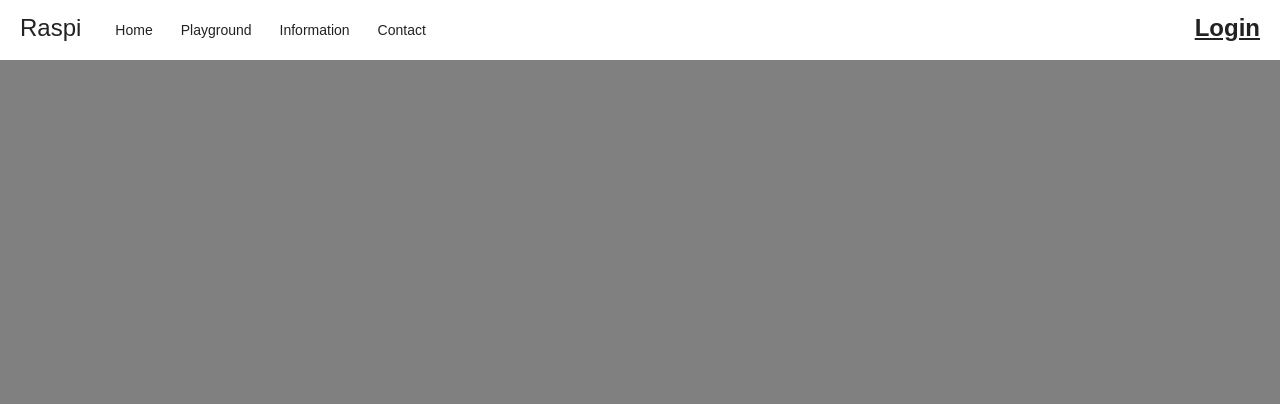
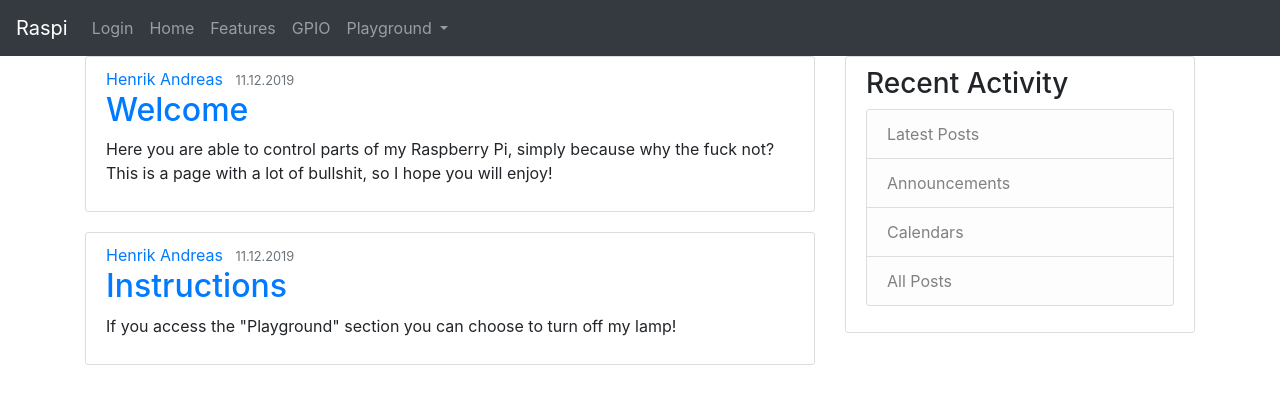
Before and after one commit to HenrikAndreas/flaskWebServer, a Flask app: page / in a window 1280 px wide. Shown: the top 404 px of the page. Run offline with Flask 2, Linux system fonts and the light colour scheme; some libraries are stand-ins or nearby versions.

Commit message:
Improved design

```diff
--- a/main.py
+++ b/main.py
@@ -1,15 +1,32 @@
 from flask import Flask, render_template, url_for
+
+posts = [
+    {
+        'title' : 'Welcome',
+        'author' : 'Henrik Andreas',
+        'date' : '11.12.2019',
+        'content' : 'Here you are able to control parts of my Raspberry Pi, simply because why the fuck not? This is a page with a lot of bullshit, so I hope you will enjoy!'
+        },
+    {
+        'title' : 'Instructions',
+        'author' : 'Henrik Andreas',
+        'date' : '11.12.2019',
+        'content' : 'If you access the "Playground" section you can choose to turn off my lamp!'
+    }
+]
+
 
 app = Flask(__name__)
 
 @app.route('/')
 @app.route('/home')
 def home():
-    return render_template("index.html")
+    return render_template("index.html", posts=posts)
 
 @app.route('/login')
 def login():
-    return render_template('login.html')
+    return render_template('login.html', title = 'Login')
+
 
 
 if __name__ == "__main__":
--- a/static/main.css
+++ b/static/main.css
@@ -1,80 +1,14 @@
-* {
-    margin: 0;
-    padding: 0;
+.dropdown-menu {
+    background-color: #343A40;
 }
 
-body {
-    background-color: gray;
-    background-size: cover;
+.dropdown-menu a {
+    color: white;
 }
-
-nav {
-    width: 100%;
-    height: 60px;
-    background-color: #fff;
-}
-nav h1 a {
-    font-family: arial;
-    color: #222;
-    font-size: 24px;
-    line-height: 55px;
-    float: right;
-    padding: 0px 20px;
-}
-nav p {
-    font-family: arial;
-    color: #222;
-    font-size: 24px;
-    line-height: 55px;
-    float: left;
-    padding: 0px 20px;
-
-}
-
-nav ul {
-    float: left;
-}
-
-nav ul li {
-    float: left;
-    list-style: none;
-    position: relative;
-
-    text-decoration: none;
-}
-
-nav ul li a {
-    display: block;
-    font-family: arial;
-    color: #222;
-    font-size: 14px;
-    padding: 22px 14px;
-    text-decoration: none;
-}
-
-nav ul li a:hover {
-    background-color: #a3a3a3
-}
-nav ul li ul {
-    display: none;
-    position: absolute;
-    background-color: #fff;
-    padding: 10px;
-    border-radius: 0px 0px 4px 4px;
-}
-nav ul li:hover ul {
-    display: block;
-}
-
-nav ul li ul li {
-    width: 180px;
-    border-radius: 4px;
-}
-
-nav ul li ul li a {
-    padding: 8px 14px
-}
-
-nav ul li ul li a:hover {
-    background-color: #a3a3a3;
-}
+.content-section {
+    background: #ffffff;
+    padding: 10px 20px;
+    border: 1px solid #dddddd;
+    border-radius: 3px;
+    margin-bottom: 20px;
+  }
--- a/templates/index.html
+++ b/templates/index.html
@@ -1,32 +1,16 @@
-<!DOCTYPE html>
+{% extends 'layout.html' %}
 
-<html lang="no">
-
-    <head>
-        <meta name="viewport" content="width=device-width, initial-scale=1.0">
-        <title>Henrik Andreas</title>
-        <link rel="stylesheet" type="text/css" href="{{ url_for('static', filename='main.css')}}" />
-
-    </head>
-
-    <body>
-        <nav>
-            <p>Raspi</p>
-            <ul>
-                <li><a href="{{  url_for('home') }}">Home</a></li>
-                <li><a href="#">Playground</a>
-                    <ul>
-                      <li><a href="#">Lamp</a></li>
-                      <li><a href="#">Buzzer</a></li>
-                      <li><a href="#">Camera</a></li>
-                    </ul>
-                </li>
-                <li><a href="#">Information</a></li>
-                <li><a href="#">Contact</a></li>
-            </ul>
-
-            <h1><a href=" {{ url_for('login') }}">Login</a></h1>
-        </nav>
-    </body>
-
-</html>
+{% block content %}
+    {% for post in posts %}
+        <article class="media content-section">
+            <div class="media-body">
+            <div class="article-metadata">
+                <a class="mr-2" href="#">{{ post['author'] }}</a>
+                <small class="text-muted">{{ post['date'] }}</small>
+            </div>
+            <h2><a class="article-title" href="#">{{ post['title'] }}</a></h2>
+            <p class="article-content">{{ post['content'] }}</p>
+            </div>
+        </article>
+    {% endfor %}
+{% endblock content %}
--- /dev/null
+++ b/templates/layout.html
@@ -0,0 +1,84 @@
+<!DOCTYPE html>
+
+<html lang="no">
+
+    <head>
+        <meta charset="utf-8">
+        <meta name="viewport" content="width=device-width, initial-scale=1, shrink-to-fit=no">
+
+        <!-- Bootstrap CSS -->
+        <link rel="stylesheet" href="https://maxcdn.bootstrapcdn.com/bootstrap/4.0.0/css/bootstrap.min.css" integrity="sha384-Gn5384xqQ1aoWXA+058RXPxPg6fy4IWvTNh0E263XmFcJlSAwiGgFAW/dAiS6JXm" crossorigin="anonymous">
+
+        {% if title %}
+            <title>Raspi - {{ title }}</title>
+        {% else %}
+            <title>Raspi</title>
+        {% endif %}
+
+        <link rel="stylesheet" type="text/css" href="{{ url_for('static', filename='main.css')}}" />
+
+    </head>
+
+    <body>
+        <nav class="navbar navbar-expand-lg navbar-dark bg-dark">
+            <a class="navbar-brand" href="#">Raspi</a>
+            <button class="navbar-toggler" type="button" data-toggle="collapse" data-target="#navbarNavDropdown" aria-controls="navbarNavDropdown" aria-expanded="false" aria-label="Toggle navigation">
+              <span class="navbar-toggler-icon"></span>
+            </button>
+            <div class="collapse navbar-collapse" id="navbarNavDropdown">
+              <ul class="navbar-nav">
+                <li class="nav-item">
+                    <a class="nav-link" href="{{ url_for('login')}}">Login</a>
+                </li>
+                <li class="nav-item">
+                    <a class="nav-link" href="{{ url_for('home') }}">Home</a>
+                </li>
+                <li class="nav-item">
+                  <a class="nav-link" href="#">Features</a>
+                </li>
+                <li class="nav-item">
+                  <a class="nav-link" href="#">GPIO</a>
+                </li>
+                <li class="nav-item dropdown">
+                  <a class="nav-link dropdown-toggle" href="#" id="navbarDropdownMenuLink" role="button" data-toggle="dropdown" aria-haspopup="true" aria-expanded="false">
+                    Playground
+                  </a>
+                  <div class="dropdown-menu" aria-labelledby="navbarDropdownMenuLink">
+                    <a class="dropdown-item" href="#">Lamp</a>
+                    <a class="dropdown-item" href="#">LED</a>
+                    <a class="dropdown-item" href="#">Camera</a>
+                  </div>
+                </li>
+              </ul>
+            </div>
+          </nav>
+
+          <main role="main" class="container">
+            <div class="row">
+              <div class="col-md-8">
+                {% block content %}{% endblock %}
+              </div>
+              <div class="col-md-4">
+                <div class="content-section">
+                  <h3>Recent Activity</h3>
+                    <ul class="list-group">
+                      <li class="list-group-item list-group-item-light">Latest Posts</li>
+                      <li class="list-group-item list-group-item-light">Announcements</li>
+                      <li class="list-group-item list-group-item-light">Calendars</li>
+                      <li class="list-group-item list-group-item-light">All Posts</li>
+                    </ul>
+                  </p>
+                </div>
+              </div>
+            </div>
+          </main>
+
+
+    <!-- Optional JavaScript -->
+    <!-- jQuery first, then Popper.js, then Bootstrap JS -->
+    <script src="https://code.jquery.com/jquery-3.2.1.slim.min.js" integrity="sha384-KJ3o2DKtIkvYIK3UENzmM7KCkRr/rE9/Qpg6aAZGJwFDMVNA/GpGFF93hXpG5KkN" crossorigin="anonymous"></script>
+    <script src="https://cdnjs.cloudflare.com/ajax/libs/popper.js/1.12.9/umd/popper.min.js" integrity="sha384-ApNbgh9B+Y1QKtv3Rn7W3mgPxhU9K/ScQsAP7hUibX39j7fakFPskvXusvfa0b4Q" crossorigin="anonymous"></script>
+    <script src="https://maxcdn.bootstrapcdn.com/bootstrap/4.0.0/js/bootstrap.min.js" integrity="sha384-JZR6Spejh4U02d8jOt6vLEHfe/JQGiRRSQQxSfFWpi1MquVdAyjUar5+76PVCmYl" crossorigin="anonymous"></script>
+    </body>
+
+</html>
```
Also changed, not shown: templates/login.html (+1 -32 lines).
